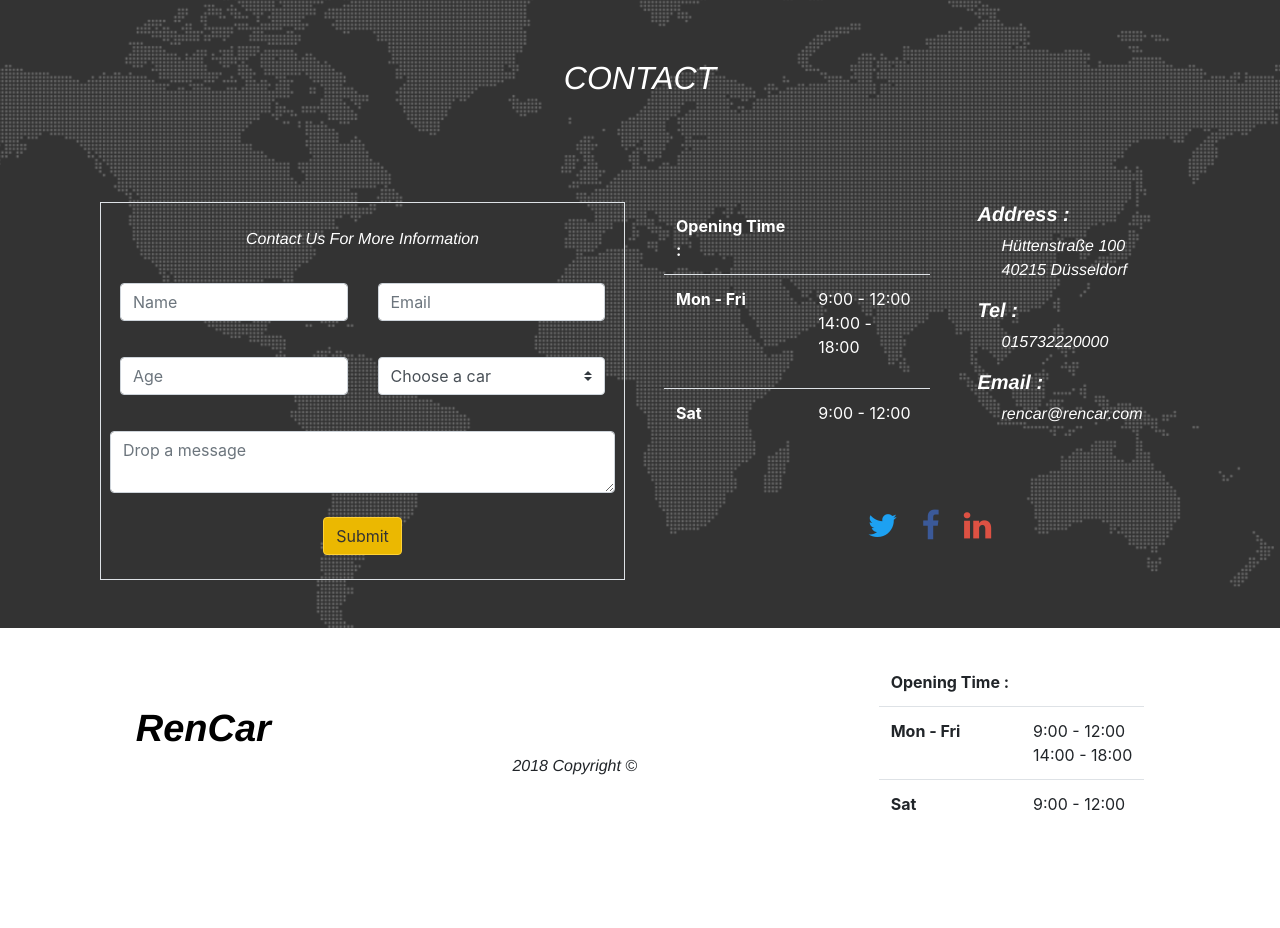
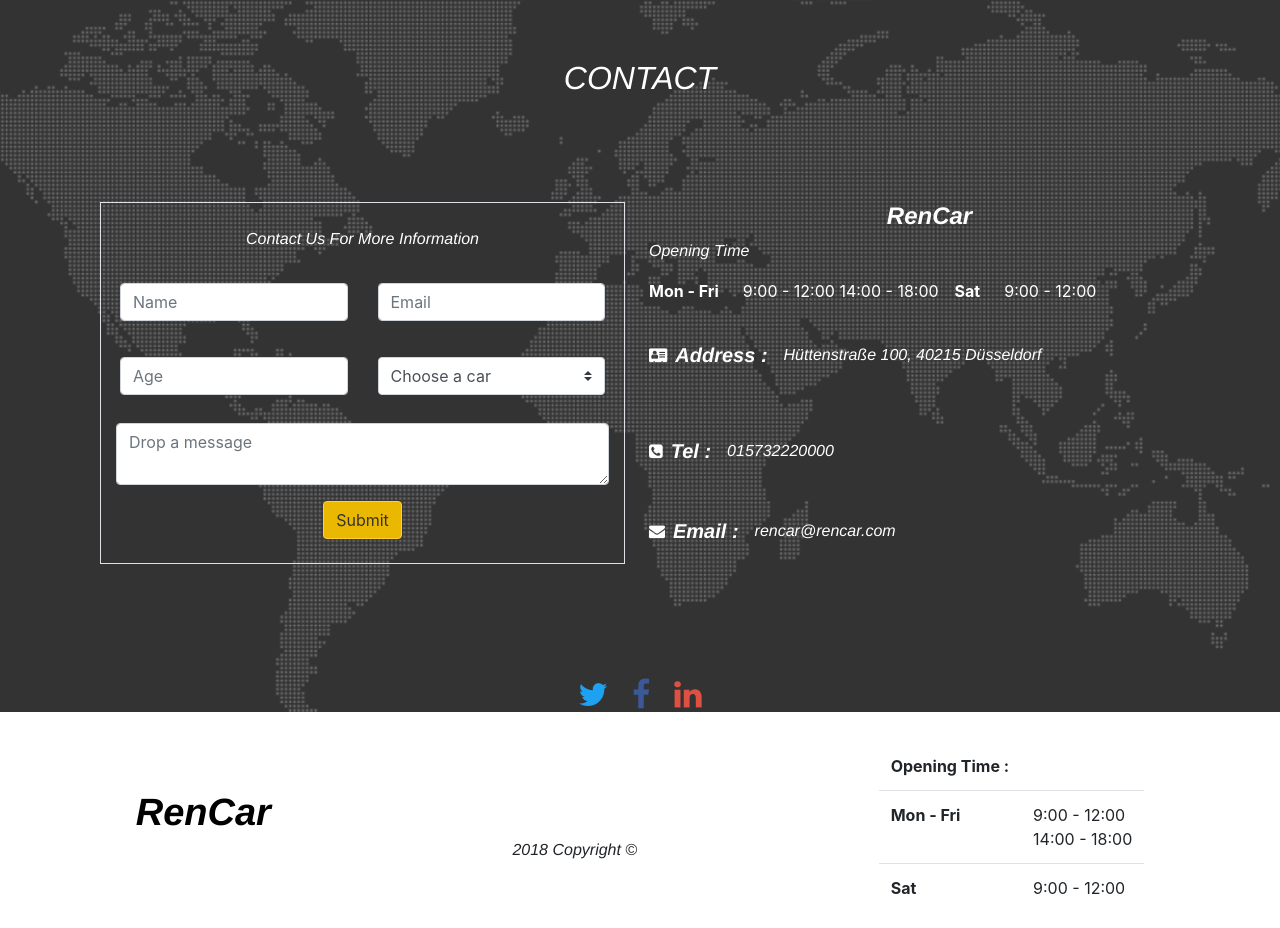
Before and after one commit to loaiK92/RenCar, a website: page app/index.html in a window 1280 px wide. Shown: the part 2341-3269 px from the top of the page. Before the commit the page ends 3185 px from the top, so only its background shows below. Drawn offline with nearby package versions, Linux system fonts and the light colour scheme; a script that the page names is missing; a web font is replaced by a local one.

Commit message:
sammy added new files

```diff
--- a/app/css/style.css
+++ b/app/css/style.css
@@ -138,10 +138,15 @@ h3, h4, h5{
       color: #fff;
 }
 
-#contact .pl-4 a{
+#contact p a{
       color: #fff;
+      text-decoration: none;
 }
 
+.contact-logo a{
+      color: #fff;
+      text-decoration: none;
+}
 
 .twitter{
     color: #1da1f2;
--- a/app/index.html
+++ b/app/index.html
@@ -280,7 +280,7 @@
                                                 </select>
                                           </div>
                                     </div>
-                                    <div class="row py-2 px-4">
+                                    <div class="col">
                                           <textarea name="" id="" placeholder="Drop a message" class="col form-control"></textarea>
                                     </div>
                                     <div class="row pt-3 pb-4">
@@ -289,37 +289,68 @@
                               </form>
                         </div>
 
-                        <div class="ml-4 contact-info w-100 d-flex flex-wrap">
-                              <table class="table w-50">
-                                    <thead>
+                        <div class="ml-4 contact-info w-100">
+
+                                    <div class="contact-logo">
+                                                <div class="text-center">
+                                                      <a href="#"><h4>RenCar</h4></a>
+                                                </div>
+                                          </div>
+
+
+
+                              <table>
+                                    <div class="row">
+                                              <p class="border-0">Opening Time</p>
+                                          </div>
+
+                                          <thead class="row">
+                                                      <tr class="pb-4 mr-3">
+                                                        <th class="pr-4"> Mon - Fri</th>
+                                                        <td>9:00 - 12:00 14:00 - 18:00</td>
+                                                      </tr>
+
                                                       <tr>
-                                              <th class="border-0">Opening Time :</th>
+                                                                  <th class="pr-4">Sat</th>
+                                                                  <td>9:00 - 12:00</td>
                                                       </tr>
                                           </thead>
-                                    <tbody>
-                                          <tr>
-                                              <th scope="">Mon - Fri</th>
-                                              <td>9:00 - 12:00<br>14:00 - 18:00</td>
-                                          </tr>
-                                          <tr>
-                                              <th scope="row">Sat</th>
-                                              <td>9:00 - 12:00</td>
-                                          </tr>
-                                    </tbody>
                               </table>
-                              <div class="personal-info w-50 pl-5">
-                                    <address>
-                                          <h5>Address :</h5>
-                                          <p class="pl-4">Hüttenstraße 100 <br> 40215 Düsseldorf</p>
+
+
+                              <div class="personal-info w-100">
+
+                                 <address class="row pt-3 pb-4">
+                                          <div class="pr-2">
+                                                <i class="fa fa-address-card"></i>
+                                          </div>
+                                          <h5 class="pr-3">Address :</h5>
+                                          <p>Hüttenstraße 100, 40215 Düsseldorf</p>
                                     </address>
-                                    <div class="tel">
-                                          <h5>Tel :</h5>
-                                          <p class="pl-4"><a href=""> 015732220000</a></p>
+
+                                    <div class="row pt-3 pb-4 tel">
+                                          <div class="pr-2">
+                                                      <i class="fa fa-phone-square"></i>
                                           </div>
-                                    <div class="personal-email">
-                                          <h5>Email :</h5>
-                                          <p class="pl-4"><a href="">rencar@rencar.com</a></p>
+                                          <h5 class="pr-3">Tel :</h5>
+                                          <p><a href=""> 015732220000</a></p>
                                     </div>
+                                    <div class="row pt-3 pb-4  personal-email">
+                                          <div class="pr-2">
+                                                      <i class="fa fa-envelope"></i>
+                                          </div>
+                                          <h5 class="pr-3">Email :</h5>
+                                          <p ><a href="">rencar@rencar.com</a></p>
+                                    </div>
+
+                              </div>
+
+
+
+                        </div>
+
+                  </div>
+
             </div>
             <div class="social w-100 pt-5">
                         <ul class="d-flex justify-content-center">
@@ -333,9 +364,6 @@
                                   <a href="#"><i class="fa linkedin fa-linkedin fa-2x"></i></a>
                               </li>
                         </ul>
-                              </div>
-                        </div>
-                  </div>
                   </div>
             </section>
 
```
Lines whose indentation alone changed are shown as unchanged.
